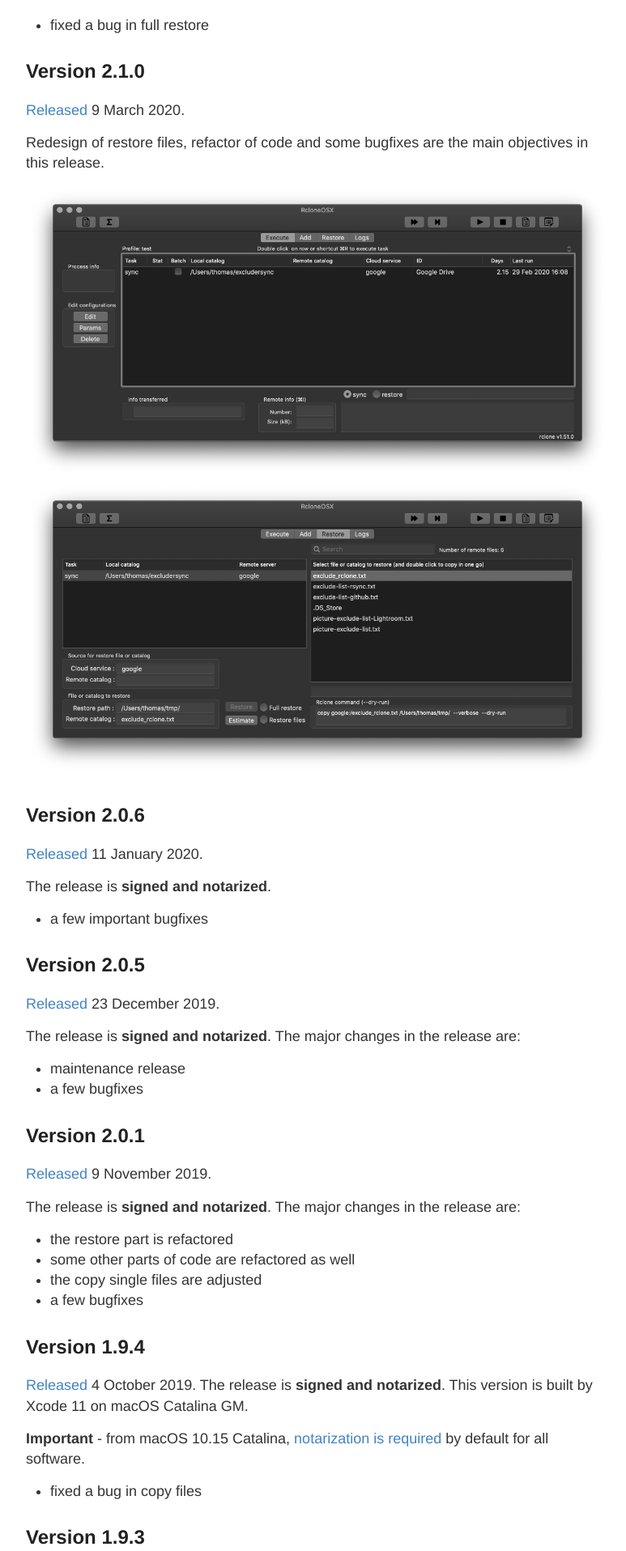
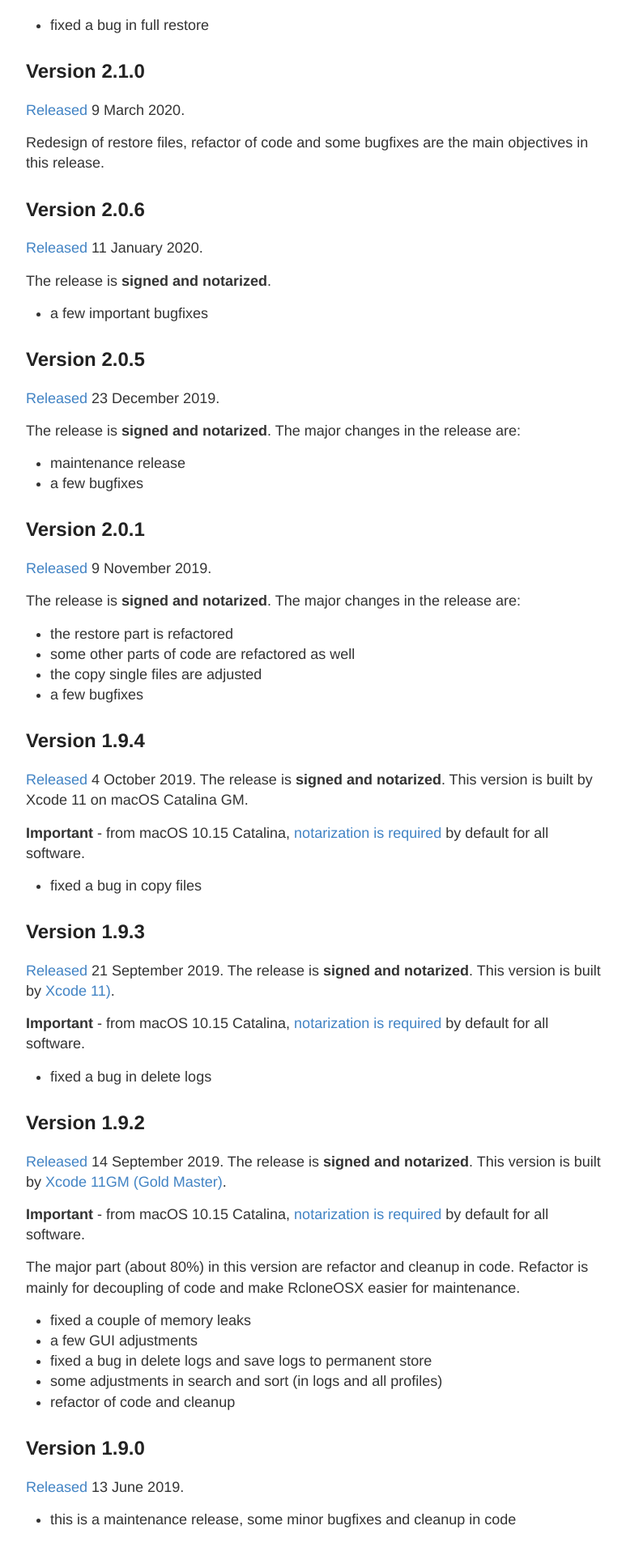
Before and after one commit to d2s/Documentation, a Jekyll site: the page built from _posts/2018-01-01-RcloneChangelog.md, in a window 1280 px wide. Shown: the part 834-2750 px from the top of the page at 81% size, without its empty margins (248-1021 px from the left). Built offline with Jekyll 4.4.1, drawn with Linux system fonts in a browser that asks for light colours.

Commit message:
Update 2018-01-01-RcloneChangelog.md

```diff
--- a/_posts/2018-01-01-RcloneChangelog.md
+++ b/_posts/2018-01-01-RcloneChangelog.md
@@ -27,9 +27,6 @@ For the moment there is no active development of RcloneOSX. I will continue to c
 [Released](https://github.com/rsyncOSX/rcloneosx/releases/tag/v2.1.0) 9 March 2020.
 
 Redesign of restore files, refactor of code and some bugfixes are the main objectives in this release.
-
-![](/images/RsyncOSX/master/nextversion/main.png)
-![](/images/RsyncOSX/master/nextversion/restore.png)
 
 ## Version 2.0.6
 
@@ -74,7 +71,6 @@ The release is **signed and notarized**. The major changes in the release are:
 **Important** - from macOS 10.15 Catalina, [notarization is required](/Notarized) by default for all software.
 
 - fixed a bug in delete logs
-
 
 ## Version 1.9.2
 
```
